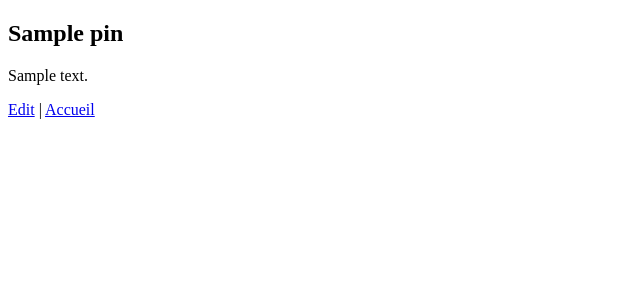
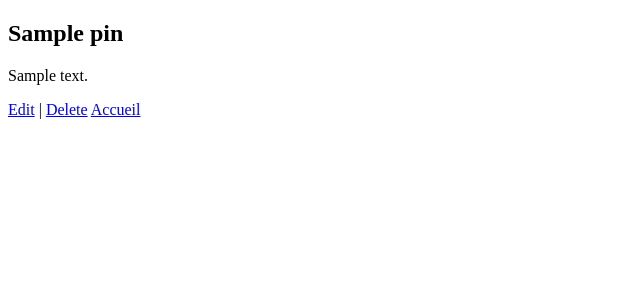
Before and after one commit to guillaumequeste/panterest, a Symfony app: template templates/pins/show.html.twig in a window 1280 px wide. Shown: the part 52-352 px from the top of the page, without its empty margins (0-640 px from the left). Run offline with Twig, Linux system fonts and the light colour scheme; the template is opened without the code that fills it: most values are stand-ins (such as "Sample title", 1, 10 or a date in 2020); some libraries are stand-ins or nearby versions.

Commit message:
add delete feature

```diff
--- a/templates/pins/show.html.twig
+++ b/templates/pins/show.html.twig
@@ -9,5 +9,10 @@
 </article>
 
 <a href="{{ path('app_pins_edit', {id: pin.id}) }}">Edit</a> |
+<a href="#" onClick="event.preventDefault(); confirm('Are you sure') && document.getElementById('js-pin-delete-form').submit();">Delete</a>
 <a href="{{ path('app_home') }}">Accueil</a>
+
+<form id="js-pin-delete-form" action="{{ path('app_pins_delete', {id: pin.id}) }}" method="post" style="display: none;">
+    <input type="hidden" name="_method" value="DELETE">
+</form>
 {% endblock %}
```
Also changed, not shown: src/Controller/PinsController.php (+11 -0 lines).
